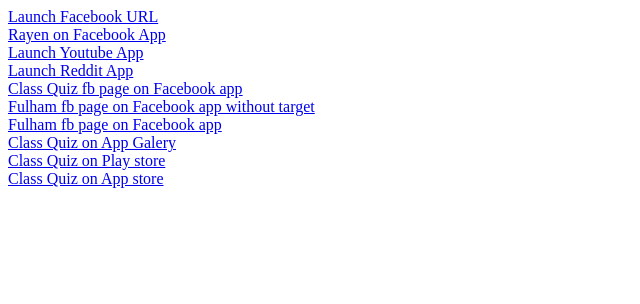
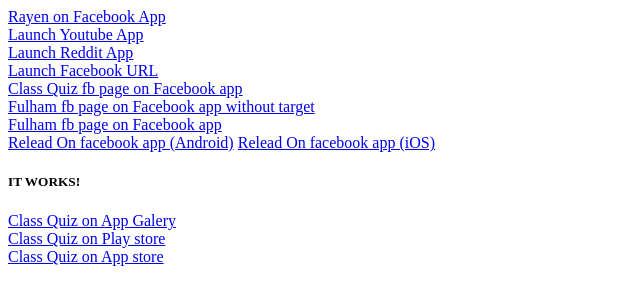
Before and after one commit to Rayen-cherni/deep-link, a plain HTML site: page index.html in a window 1280 px wide. Shown: the whole page, without its empty margins (0-640 px from the left). Drawn offline with Linux system fonts and the light colour scheme.

Commit message:
Add Relead pages test

```diff
--- a/index.html
+++ b/index.html
@@ -9,7 +9,6 @@
 </head>
 
 <body>
-    <a target="_blank" href="https://www.facebook.com/rayen.cherni.12/">Launch Facebook URL</a><br>
     <!--
         <a href="market://details?id=com.google.android.facebook">Launch Facebook App</a> #Erreur
 
@@ -17,9 +16,18 @@
     <a target="_blank" href="fb://rayen.cherni.12/">Rayen on Facebook App</a><br>
     <a href="market://details?id=com.google.android.youtube">Launch Youtube App</a><br>
     <a href="reddit://r/Tunisia/">Launch Reddit App</a><br>
+    <a target="_blank" href="https://www.facebook.com/rayen.cherni.12/">Launch Facebook URL</a><br>
+
     <a class="mobile" href="fb://facewebmodal/f?href=https://it-it.facebook.com/ClassQuiz/">Class Quiz fb page on Facebook app</a><br>
     <a class="mobile" href="fb://facewebmodal/f?href=https://it-it.facebook.com/FulhamFC/">Fulham fb page on Facebook app without target</a><br>
     <a target="_top" class="mobile" href="fb://facewebmodal/f?href=https://it-it.facebook.com/FulhamFC/">Fulham fb page on Facebook app</a><br>
+
+    <!--To get your ID page check this website https://www.facebook.com/help/1503421039731588-->
+    <a class="mobile" href="fb://facewebmodal/f?href=https://Relead.ads/">Relead On facebook app (Android)</a>
+    <a class="mobile" href="fb://page/107813715025982">Relead On facebook app (iOS)</a>
+
+
+    <h5>IT WORKS!</h5>
     <a target="_blank" href="https://appgallery.huawei.com/app/C103222999">Class Quiz on App Galery</a><br>
     <a target="_blank" href="https://play.google.com/store/apps/details?id=com.Envast.KidsQuiz">Class Quiz on Play
         store</a><br>
```
